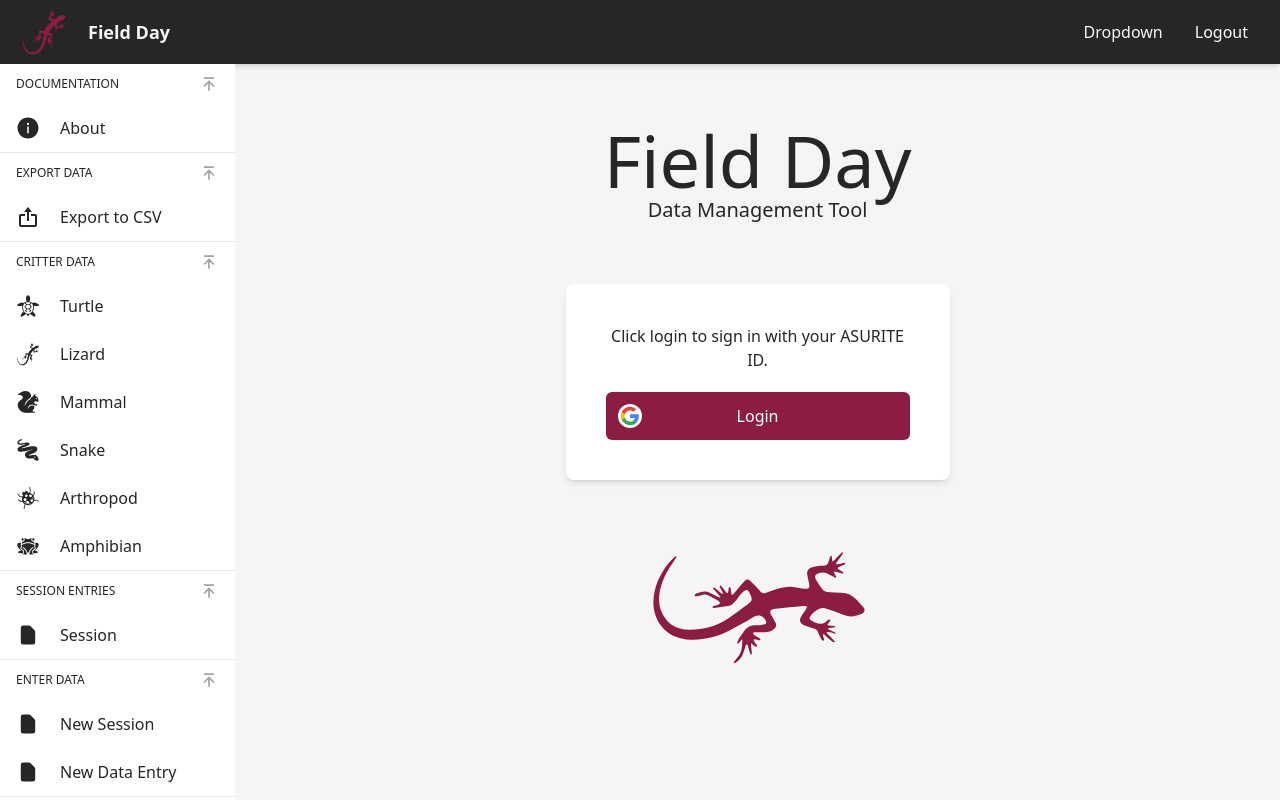
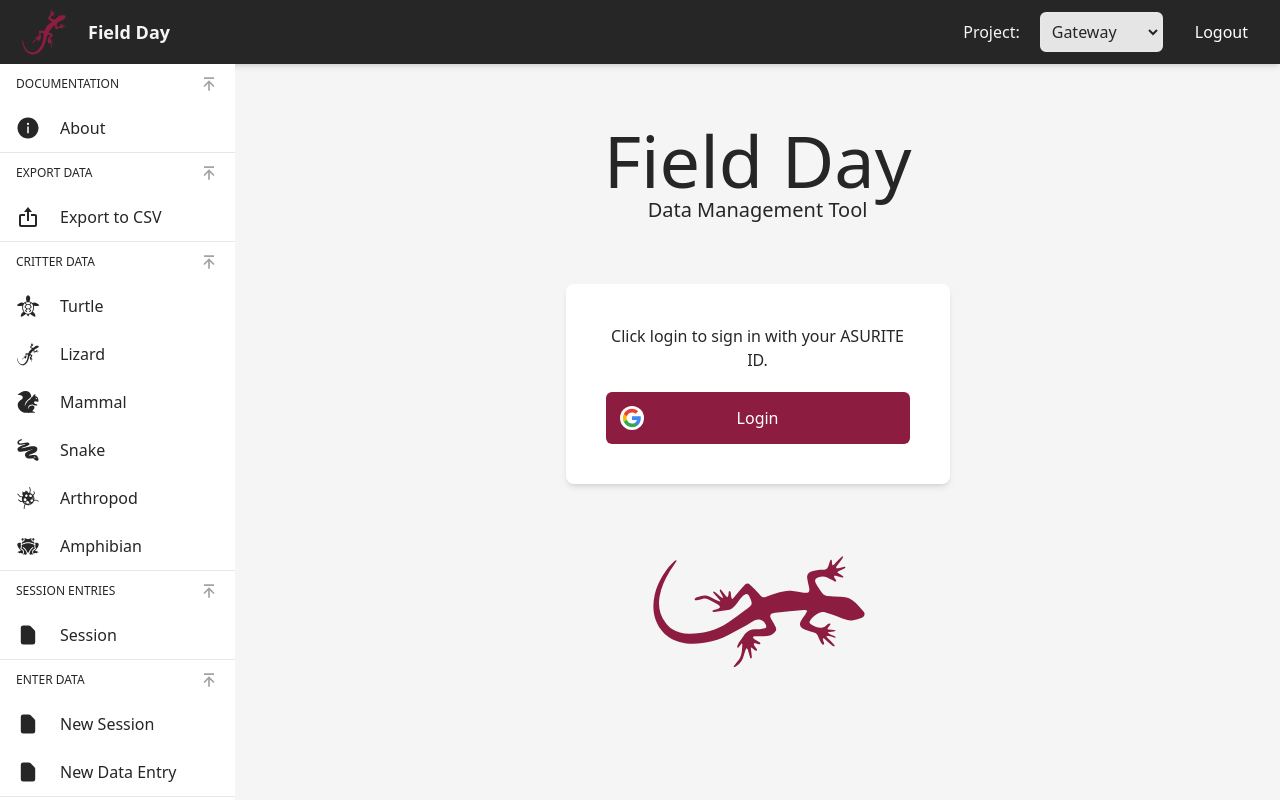
Before and after one commit to Field-Day-2022/desktop-data-manager, a React (Vite) app: page / in a window 1280 px wide. Built offline with nearby package versions, Linux system fonts and the light colour scheme; no server answers.

Commit message:
Implement simple dropdown list

```diff
--- a/src/App.jsx
+++ b/src/App.jsx
@@ -30,7 +30,11 @@ function App() {
       <TopNav
         title='Field Day'
         subcomponents={
-          [<Dropdown />,
+          [<div>Project: </div>,
+            <Dropdown
+              options={
+                ["Gateway", "Virgin River", "San Pedro"]
+              } />,
             (user) ? <div>{user.email}</div> : null,
             <UserImage className='h-12' user={user} />,
             <Button
--- a/src/components/Button.jsx
+++ b/src/components/Button.jsx
@@ -2,7 +2,7 @@ export default function Button({ text, onClick, enabled, icon }) {
     return (
         (enabled ?
             <div
-                className={"rounded-md p-3 bg-asu-maroon text-white cursor-pointer"}
+                className={"rounded-md p-3 bg-asu-maroon text-white cursor-pointer border-transparent border-2 active:border-asu-gold"}
                 onClick={onClick}>
                 <div className="absolute">
                     {icon ? icon : null}
--- a/src/components/Dropdown.jsx
+++ b/src/components/Dropdown.jsx
@@ -1,3 +1,18 @@
-export default function Dropdown() {
-    return <div>Dropdown</div>
+export default function Dropdown({ options }) {
+
+    function Options() {
+        let o = []
+        for (let i = 0; i < options.length; i++) {
+            o.push(<option>{options[i]}</option>)
+        }
+        return o;
+    }
+
+    return (
+        <div className="relative text-neutral-800">
+            <select className="w-full p-1.5 bg-neutral-200 rounded-md border-solid border-2 focus:border-asu-gold">
+                <Options />
+            </select>
+        </div>
+    )
 }
--- a/src/index.css
+++ b/src/index.css
@@ -9,4 +9,10 @@
     .text-asu-maroon {
         color: #8c1d40;
     }
+    .bg-asu-gold {
+        background: #FFC627;
+    }
+    .border-asu-gold {
+        border-color: #FFC627;
+    }
 }
```
Lines whose indentation alone changed are shown as unchanged.
